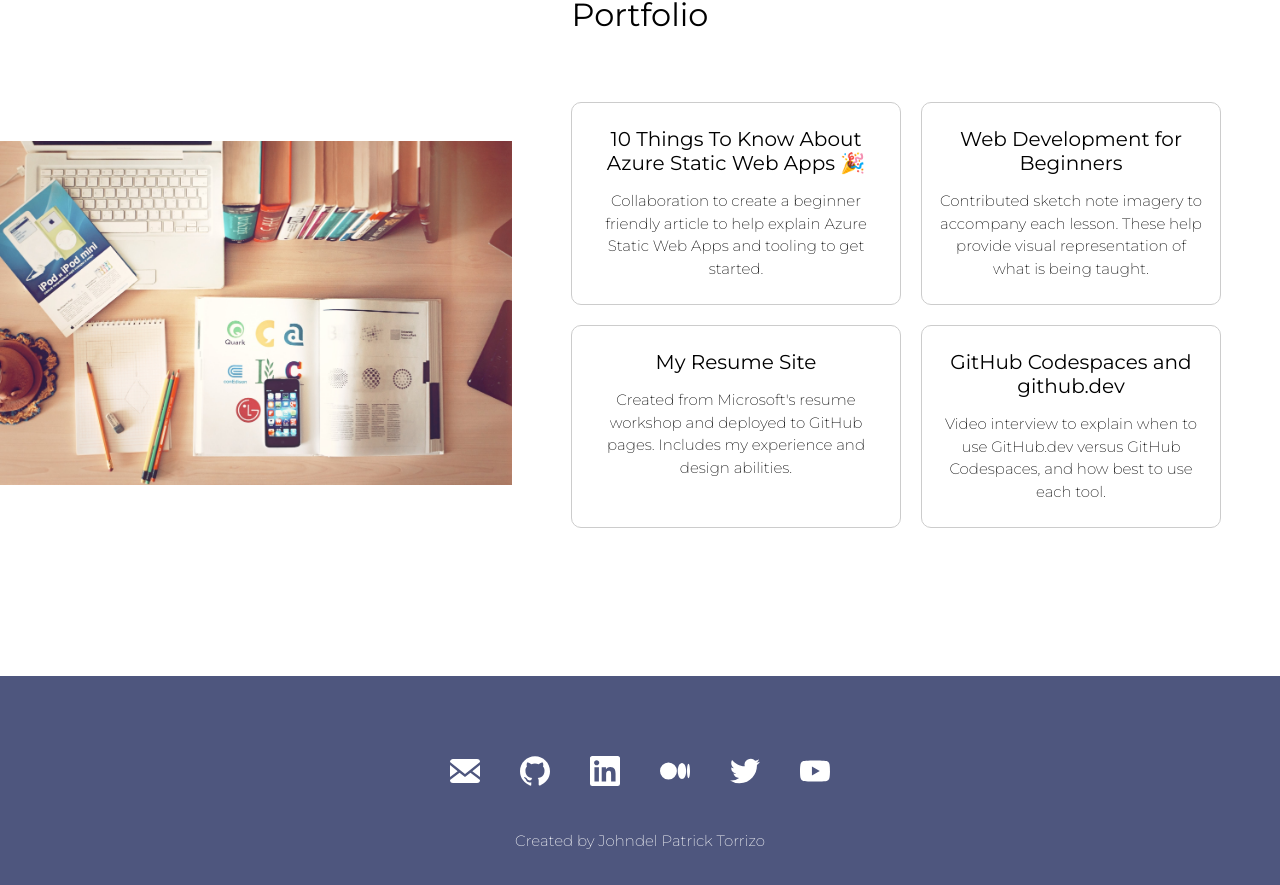
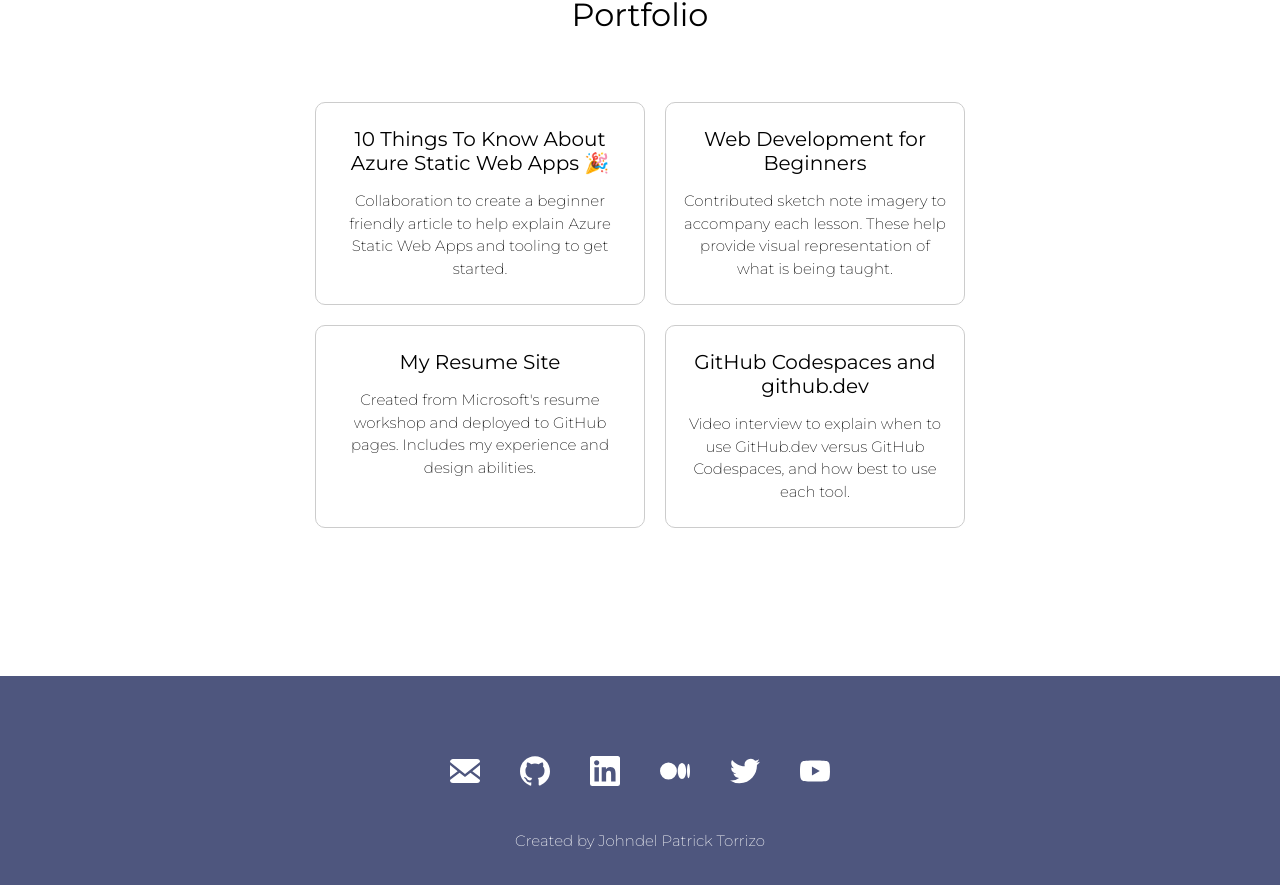
Before and after one commit to JohndelTorrizo/Portfolio-Website, a React (Vite) app: page / in a window 1280 px wide. Shown: the part 2010-2895 px from the top of the page. Built offline with nearby package versions, Linux system fonts and the light colour scheme.

Commit message:
major changes

```diff
--- a/src/Components/Home.jsx
+++ b/src/Components/Home.jsx
@@ -22,7 +22,7 @@
  */
 import image from "../images/gradient.jpg";
 
-const imageAltText = "woman holding laptop standing by server room with glass wall";
+const imageAltText = "gradient";
 
 const Home = ({ name, title }) => {
   return (
--- a/src/Components/Portfolio.jsx
+++ b/src/Components/Portfolio.jsx
@@ -19,9 +19,6 @@
  * Need an image? Check out https://unsplash.com to download a photo you
  * freely use on your site.
  */
-import image from "../images/design-desk.jpeg";
-
-const imageAltText = "desktop with books and laptop";
 
 /**
  * Project list
@@ -61,13 +58,6 @@
     <section className="light" id="portfolio">
       <h2>Portfolio</h2>
       <div style={{ display: "flex", flexDirection: "row", paddingTop: "3rem" }}>
-        <div style={{ maxWidth: "40%", alignSelf: "center" }}>
-          <img
-            src={image}
-            style={{ height: "90%", width: "100%", objectFit: "cover" }}
-            alt={imageAltText}
-          />
-        </div>
         <div className="container">
           {projectList.map((project) => (
             <div className="box" key={project.title}>
```
Also changed, not shown: 1 other file (tests, documents, lock files or other folders).
